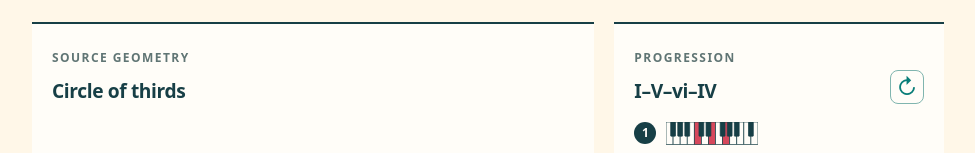
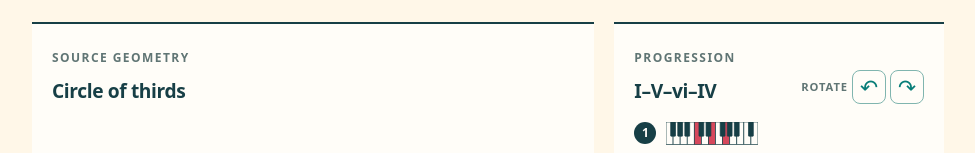
Before and after one commit to miamibeachlabs/harmonia, a Preact app: page / in a window 1280 px wide. Shown: the part 145-298 px from the top of the page, without its empty margins (152-1127 px from the left). Built offline with nearby package versions, Linux system fonts and the light colour scheme.

Commit message:
Label two-way progression rotation

```diff
--- a/src/domain/progressions.ts
+++ b/src/domain/progressions.ts
@@ -22,8 +22,10 @@ const progression = (id: string, family: ProgressionFamily, label: string, degre
 export const rotate = <Item>(items: readonly Item[]): readonly Item[] =>
   items.length > 1 ? [...items.slice(1), items[0]] : items;
 
-export const rotateBy = <Item>(items: readonly Item[], count: number): readonly Item[] =>
-  Array.from({ length: items.length ? count % items.length : 0 }).reduce<readonly Item[]>(ordered => rotate(ordered), items);
+export const rotateBy = <Item>(items: readonly Item[], count: number): readonly Item[] => {
+  const positions = items.length ? (count % items.length + items.length) % items.length : 0;
+  return Array.from({ length: positions }).reduce<readonly Item[]>(ordered => rotate(ordered), items);
+};
 
 /** A small, diatonic-major starting library for studying ordered harmonic motion. */
 export const majorProgressions: readonly Progression[] = [
--- a/src/ui/App.tsx
+++ b/src/ui/App.tsx
@@ -1,7 +1,7 @@
 import { useEffect, useState } from 'preact/hooks';
 import { createChordPlayer } from '../audio/chordPlayer.ts';
 import { chordName, chordPitchClasses, degreeIn, harmonicFieldFor, keyCollectionNamed, keyCollections, pitchClassOf, thirdLinksIn, triadIn, type Degree, type DiatonicTriad, type HarmonicField } from '../domain/harmonicField.ts';
-import { majorProgressions, progressionFamilies, progressionNamed, rotate, rotateBy, type ProgressionFamily } from '../domain/progressions.ts';
+import { majorProgressions, progressionFamilies, progressionNamed, rotateBy, type ProgressionFamily } from '../domain/progressions.ts';
 import { canonicalVoicings, voicingRegister } from '../domain/voiceLeading.ts';
 import { sourceCircleLayout } from '../projections/circleOfThirds.ts';
 import { ChordGlyph } from './ChordGlyph.tsx';
@@ -137,13 +137,13 @@ export const App = () => {
     setSelectedChordIds([]);
   };
 
-  const rotateSequence = () => {
+  const rotateSequence = (direction: -1 | 1) => {
     if (sequence.degrees.length < 2) return;
     if (progression) {
-      setRotation(current => current + 1);
+      setRotation(current => current + direction);
       return;
     }
-    setSelectedChordIds(selected => rotate(selected));
+    setSelectedChordIds(selected => rotateBy(selected, direction));
   };
 
   const togglePlayback = () => {
@@ -257,7 +257,11 @@ export const App = () => {
               <p class="eyebrow">PROGRESSION</p>
               <h2 id="reading-title">{sequence.name}</h2>
             </div>
-            <button class="rotate" aria-label="Rotate progression" disabled={sequence.degrees.length < 2} onClick={rotateSequence}>↻</button>
+            <div class="rotation-controls" aria-label="Rotate progression">
+              <span>Rotate</span>
+              <button class="rotate" aria-label="Rotate progression backward" disabled={sequence.degrees.length < 2} onClick={() => rotateSequence(-1)}>↶</button>
+              <button class="rotate" aria-label="Rotate progression forward" disabled={sequence.degrees.length < 2} onClick={() => rotateSequence(1)}>↷</button>
+            </div>
           </div>
           {sequence.triads.length ? (
             <>
--- a/styles.css
+++ b/styles.css
@@ -81,6 +81,7 @@ h2 { margin: 0; font-size: 1.2rem; font-weight: 650; letter-spacing: -.02em; }
 .reading { margin-top: 28px; }
 .reading p:last-child { margin-bottom: 0; }
 .reading-heading { display: flex; align-items: end; justify-content: space-between; gap: 12px; }
+.rotation-controls { display: flex; align-items: center; gap: 4px; color: var(--muted); font-size: .7rem; font-weight: 700; letter-spacing: .08em; text-transform: uppercase; }
 .rotate { display: grid; place-items: center; width: 34px; min-width: 34px; min-height: 34px; padding: 0; color: var(--turquoise); border-color: color-mix(in srgb, var(--turquoise) 42%, var(--line)); font-size: 1.35rem; line-height: 1; }
 .chord-list { display: grid; gap: 10px; padding: 0; margin: 18px 0; list-style: none; }
 .chord-list li { display: grid; grid-template: "index glyph . actions" auto "summary summary summary summary" auto / 22px 92px minmax(0, 1fr) auto; column-gap: 10px; align-items: start; padding-bottom: 10px; border-bottom: 1px solid var(--line); }
```
